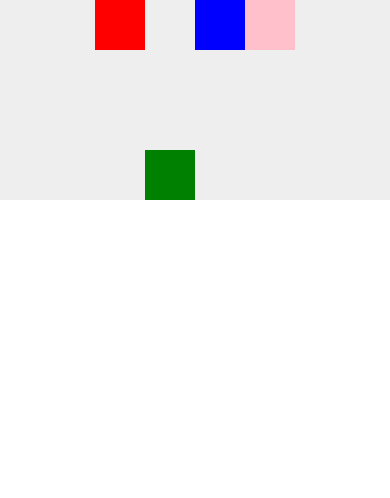
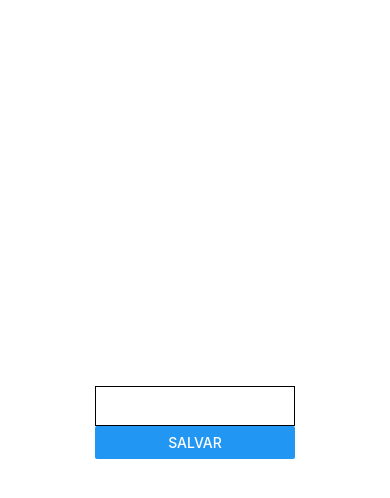
Before and after one commit to arthuryan08/ReactNativeCLI, a React Native app: screen / in a window 390 px wide. Shown: the top 498 px of the page. Built offline with nearby package versions, Linux system fonts and the light colour scheme.

Commit message:
Update App.js

```diff
--- a/App.js
+++ b/App.js
@@ -1,33 +1,41 @@
-import React from 'react';
-import {SafeAreaView, View, Text, StyleSheet} from 'react-native';
+import React, {useState} from 'react';
+import {SafeAreaView, View, Text, Button} from 'react-native';
 import styled from 'styled-components/native';
 
 const Page = styled.SafeAreaView`
   flex: 1;
+  justify-content: center;
+  align-items: center;
 `;
 
-const Header = styled.View`
-  flex-direction: row;
-  justify-content: center;
-  background-color: #eee;
-  height: 200px;
+const Input = styled.TextInput`
+  width: 200px;
+  height: 40px;
+  border: 1px solid #000;
 `;
 
-const Quadrado = styled.View`
-  width: 50px;
-  height: 50px;
-  background-color: ${props => props.cor};
-`;
+const Hello = () => {
+  const [name, setName] = useState('');
+
+  const [showName, setSHowName] = useState('');
+
+  const handleClick = () => {
+    setSHowName(name);
+  };
+
+  return (
+    <View>
+      <Input value={name} onChangeText={e => setName(e)} />
+      <Button title="Salvar" onPress={handleClick} />
+      <Text>{showName}</Text>
+    </View>
+  );
+};
 
 export default () => {
   return (
     <Page>
-      <Header>
-        <Quadrado cor="red"></Quadrado>
-        <Quadrado style={{alignSelf: 'flex-end'}} cor="green"></Quadrado>
-        <Quadrado cor="blue"></Quadrado>
-        <Quadrado cor="pink"></Quadrado>
-      </Header>
+      <Hello />
     </Page>
   );
 };
```
